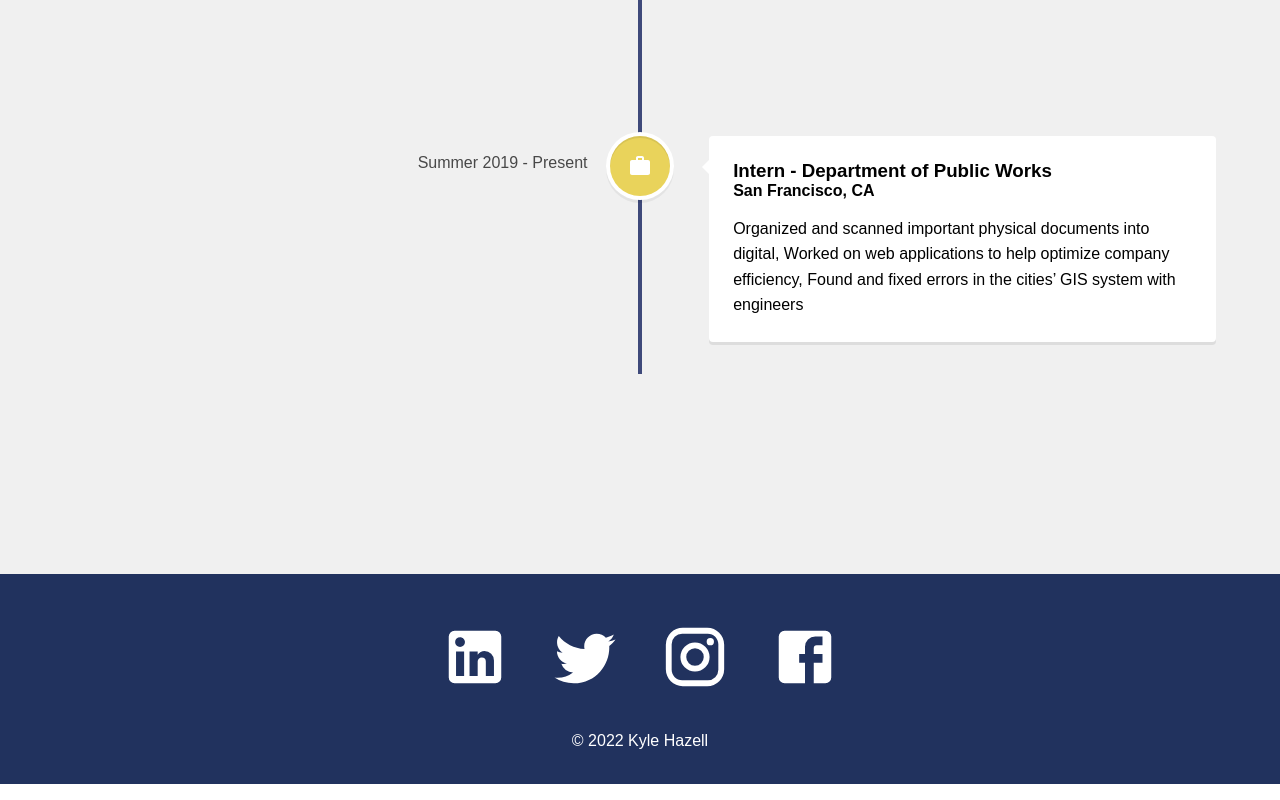
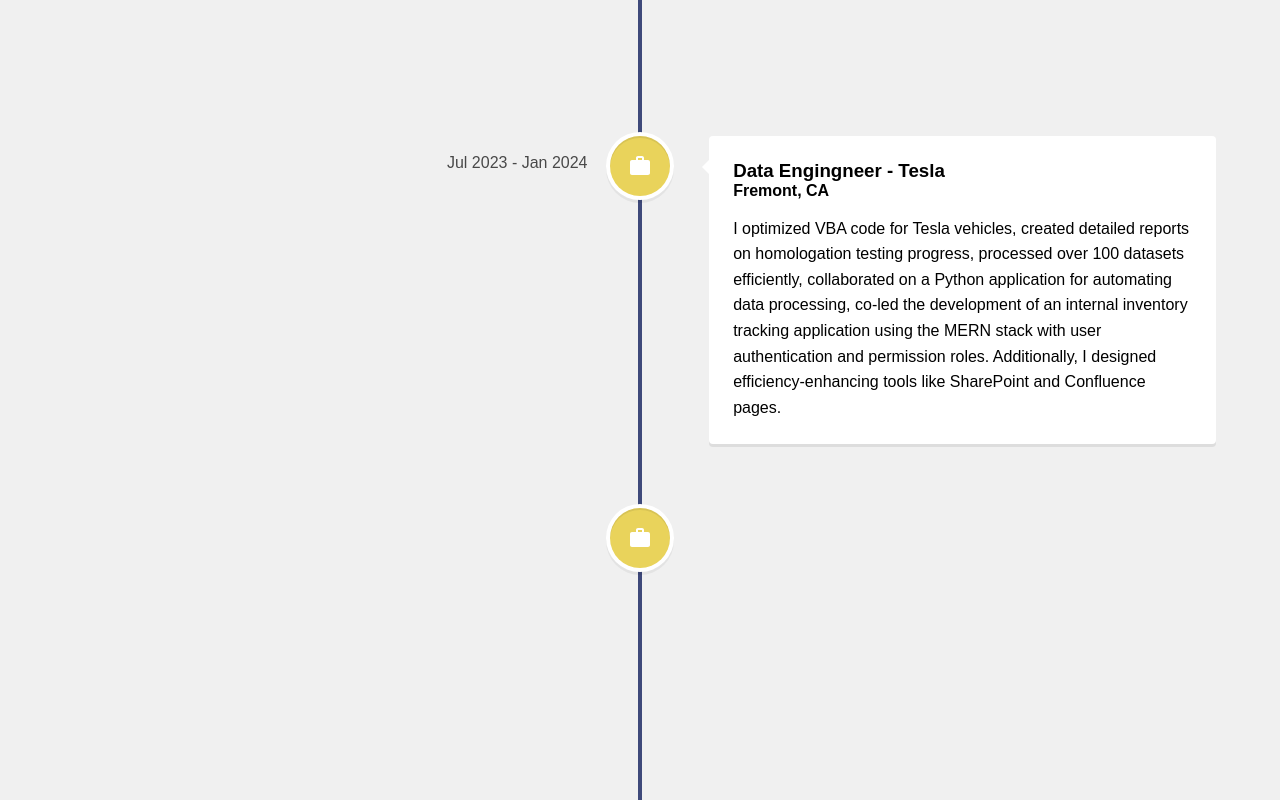
Before and after one commit to kylehazell/kylehazell.github.io, a React (Create React App) app: page /experience in a window 1280 px wide. Shown: the part 1080-1880 px from the top of the page. Built offline with nearby package versions, Linux system fonts and the light colour scheme.

Commit message:
experience page update

```diff
--- a/package.json
+++ b/package.json
@@ -13,7 +13,7 @@
     "react": "^18.2.0",
     "react-dom": "^18.2.0",
     "react-router-dom": "^6.3.0",
-    "react-scripts": "5.0.1",
+    "react-scripts": "^5.0.1",
     "react-vertical-timeline-component": "^3.5.2",
     "web-vitals": "^2.1.4"
   },
--- a/src/pages/Experience.js
+++ b/src/pages/Experience.js
@@ -12,7 +12,7 @@
       <VerticalTimeline lineColor="#3e497a">
             <VerticalTimelineElement
                 className="vertical-timeline-element--education"
-                date="Fall 2013 - Spring 2017"
+                date="Aug 2013 - May 2017"
                 iconStyle={{background:"#3e497a",color:"#fff" }}
                 icon={<SchoolIcon/>}
             >
@@ -23,7 +23,7 @@
             </VerticalTimelineElement>
             <VerticalTimelineElement
                 className="vertical-timeline-element--education"
-                date=" Fall 2017 - Spring 2022"
+                date=" Aug 2017 - May 2022"
                 iconStyle={{background:"#3e497a",color:"#fff" }}
                 icon={<SchoolIcon/>}
             >
@@ -37,7 +37,7 @@
             </VerticalTimelineElement>
             <VerticalTimelineElement
               className="vertical-timeline-element--work"
-              date="Summer 2017"
+              date="July 2017 - Aug 2017"
               iconStyle={{background: "#e9d35b",color:"#fff" }}
               icon={<WorkIcon/>}
             >
@@ -54,7 +54,7 @@
             </VerticalTimelineElement>
             <VerticalTimelineElement
               className="vertical-timeline-element--work"
-              date="Summer 2018"
+              date="Jun 2018 - Aug 2018"
               iconStyle={{background: "#e9d35b",color:"#fff" }}
               icon={<WorkIcon/>}
             >
@@ -72,7 +72,7 @@
             </VerticalTimelineElement>
             <VerticalTimelineElement
               className="vertical-timeline-element--work"
-              date="Fall 2019 - Fall 2021"
+              date=" Oct 2019 - Aug 2021"
               iconStyle={{background: "#e9d35b",color:"#fff" }}
               icon={<WorkIcon/>}
             >
@@ -90,20 +90,48 @@
             </VerticalTimelineElement>
             <VerticalTimelineElement
               className="vertical-timeline-element--work"
-              date="Summer 2019 - Present"
+              date=" Jul 2023 - Jan 2024"
               iconStyle={{background: "#e9d35b",color:"#fff" }}
               icon={<WorkIcon/>}
             >
               <h3 className= "vertical-timeline-element-title"
-              > Intern - Department of Public Works
+              > Data Engingneer - Tesla
+              </h3>
+              <h4 className="vertical-timeline-element-subtitle">
+                Fremont, CA
+              </h4>
+              <p>
+              I optimized VBA code for Tesla vehicles, created detailed reports
+              on homologation testing progress, processed over 100 datasets efficiently,
+              collaborated on a Python application for automating data processing,
+              co-led the development of an internal inventory tracking application
+              using the MERN stack with user authentication and permission roles.
+              Additionally, I designed efficiency-enhancing tools like SharePoint
+              and Confluence pages.
+
+              </p>
+            </VerticalTimelineElement>
+            <VerticalTimelineElement
+              className="vertical-timeline-element--work"
+              date="Jun 2019 - Present"
+              iconStyle={{background: "#e9d35b",color:"#fff" }}
+              icon={<WorkIcon/>}
+            >
+              <h3 className= "vertical-timeline-element-title"
+              > Design Trainee - Department of Public Works
               </h3>
               <h4 className="vertical-timeline-element-subtitle">
                 San Francisco, CA
               </h4>
               <p>
-                Organized and scanned important physical documents into digital,
-                Worked on web applications to help optimize company efficiency,
-                Found and fixed errors in the cities’ GIS system with engineers
+
+                I develop internal websites tailored for city engineers, providing
+                comprehensive technical documentation and training. Additionally, I
+                assist across departments in various IT tasks, including software and
+                hardware installation, while leveraging JavaScript, HTML, SQL, and
+                Google API to build functional web pages. Lastly, I effectively manage
+                a vast repository of over 1000 critical digital and physical documents
+                within the internal city file system.
 
               </p>
             </VerticalTimelineElement>
--- a/src/pages/Home.js
+++ b/src/pages/Home.js
@@ -5,7 +5,7 @@
 import "../styles/Home.css";
 //import videoCode from '../assets/coding_background.mp4'; this how you connect the import <video src={videoCode} autoPlay loop muted/>
 //import {Link} from "react-router-dom";
-//import {Mailto} from "../helpers/EmailMe";
+//import {Mailto} from "../helpers/EmailMe"
 
 const Mailto = ({ email, subject = '', body = '', children }) => {
   let params = subject || body ? '?' : '';
```
Also changed, not shown: 1 other file (tests, documents, lock files or other folders).
